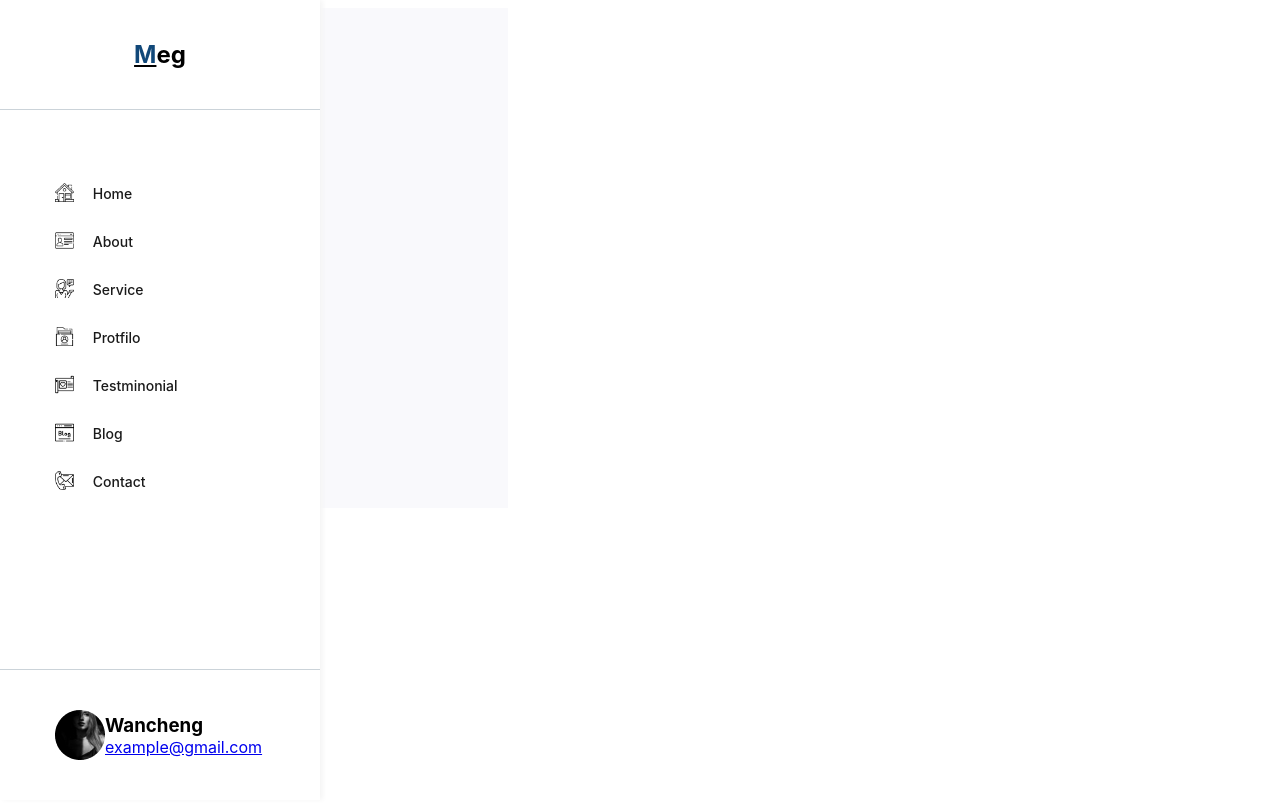
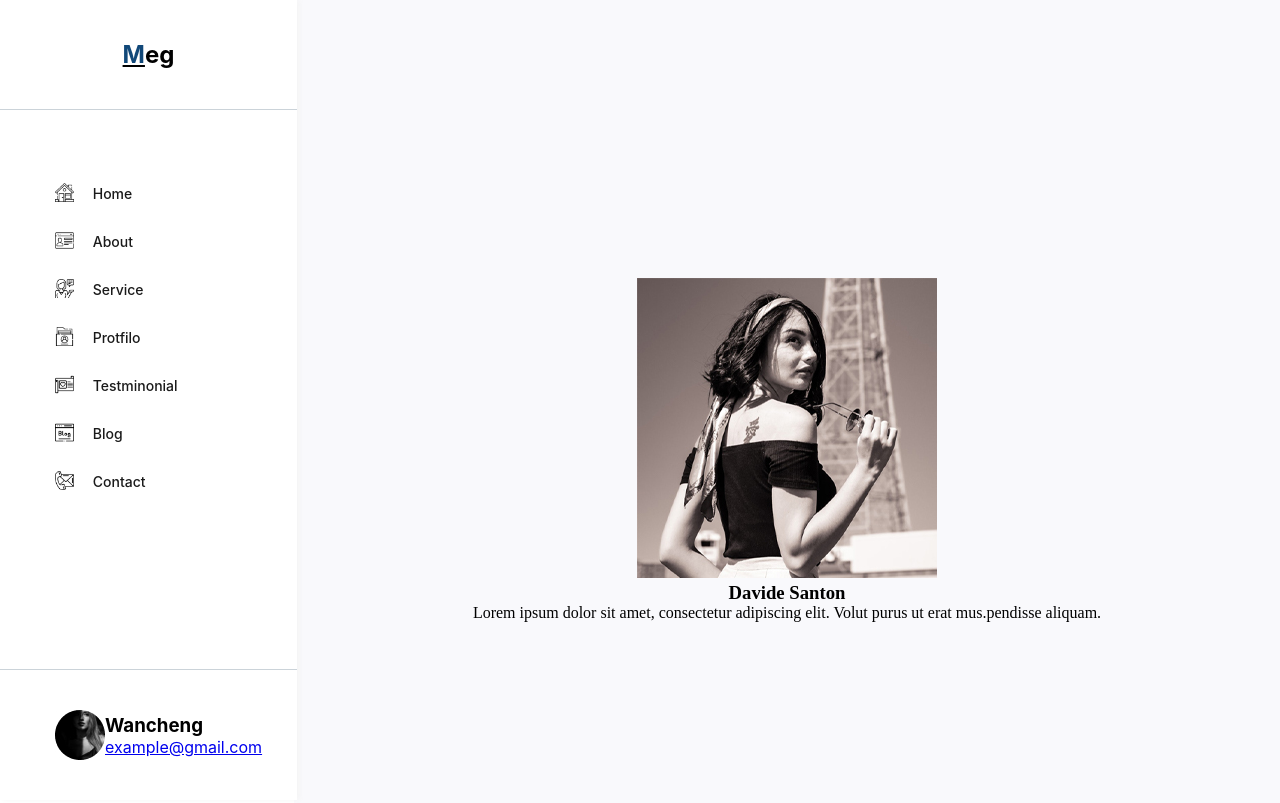
Before and after one commit to musclebigger/Web-full-stack-P1, a plain HTML site: page web.html in a window 1280 px wide. Drawn offline with Linux system fonts and the light colour scheme.

Commit message:
home structure is built

```diff
--- /dev/null
+++ b/home.sass
@@ -0,0 +1,18 @@
+//because the default of chrome for the body of html document, which it has a 8/16 px margin, cleaning the marging is necessary
+*
+    margin: 0px
+    padding: 0px
+
+.home-page
+    background-color: #F9F9FC
+    margin-left: 294px
+    height: 900px
+    z-index: 1
+    display: flex
+    justify-items: stretch
+    align-items: center
+
+    .content
+        flex: 1//this element should be used with justify-items: strech to fill the content, because there have remaining content inside current box
+        text-align: center
+        padding: 0px 20px
--- a/nav.sass
+++ b/nav.sass
@@ -1,10 +1,8 @@
 
 .sideBar
     font-family: -apple-system, BlinkMacSystemFont, 'Segoe UI', Roboto, Oxygen, Ubuntu, Cantarell, 'Open Sans', 'Helvetica Neue', sans-serif
-    width: 320px
+    width: 297px
     height: 100%
-    top: 0px//because the default of chrome for the body of html document, which it has a 8/16 px margin, cleaning the marging is necessary
-    left: 0px
     position: fixed
     background-color: #fff
     box-shadow: 3px 0px 5px #f5f5f5
@@ -12,6 +10,7 @@
     flex-direction: column
     justify-content: flex-start
     z-index: 2//at the front of the page
+
 
     .logo
         border-bottom: 1px solid #CBD3D9
@@ -31,6 +30,8 @@
             list-style: none
             padding: 60px 40px 60px 40px
             margin: 0
+            a:hover
+                color: #ce6599
             img
                 width: 19px
                 height: 19px
--- a/web.html
+++ b/web.html
@@ -7,10 +7,11 @@
     <meta name="viewport" content="width=device-width, initial-scale=1.0">
     <title>P1</title>
     <link rel="stylesheet" href="nav.css">
-    <link rel="stylesheet" href="web.css">
+    <link rel="stylesheet" href="home.css">
 </head>
 
 <body>
+
     <nav class="sideBar">
         <label class="logo">
             <h1 id="name">
@@ -81,6 +82,7 @@
         <div class="content">
             <img src="img\content\home-selfie.jpg" alt="home-page-selfie">
             <h3 class="person-name">Davide Santon</h3>
+            <p class="love-sentence">Lorem ipsum dolor sit amet, consectetur adipiscing elit. Volut purus ut erat mus.pendisse aliquam.</p>
         </div>
     </div>
     <div class="container">
@@ -101,6 +103,7 @@
     <div class="container">
 
     </div>
+
 </body>
 
 </html>
--- a/web.sass
+++ /dev/null
@@ -1,9 +0,0 @@
-.home-page
-    background-color: #F9F9FC
-    width: 500px
-    height: 500px
-    position: relative
-    z-index: 1
-    .content
-        position: absolute
-        text-align: center
```
Also changed, not shown: home.css (added), nav.css, web.css (deleted), 3 other files.
